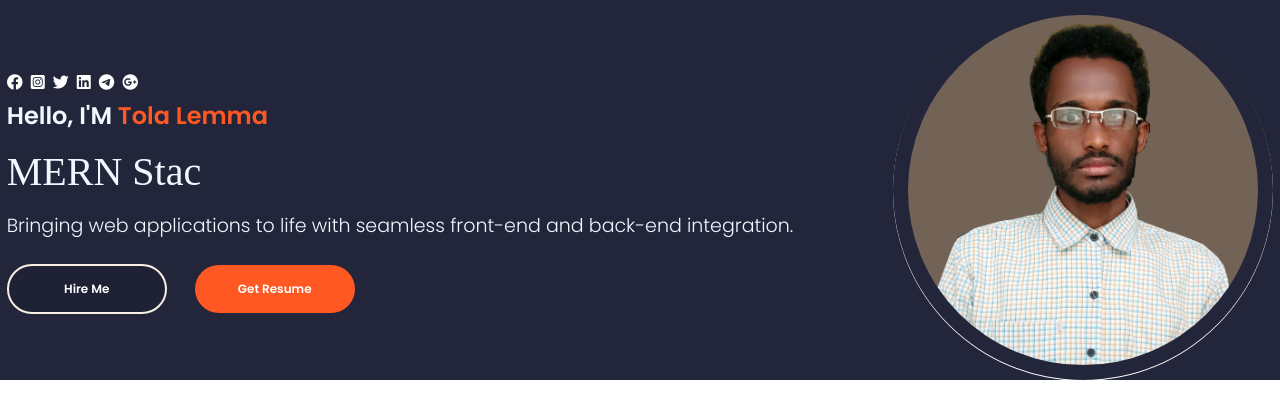
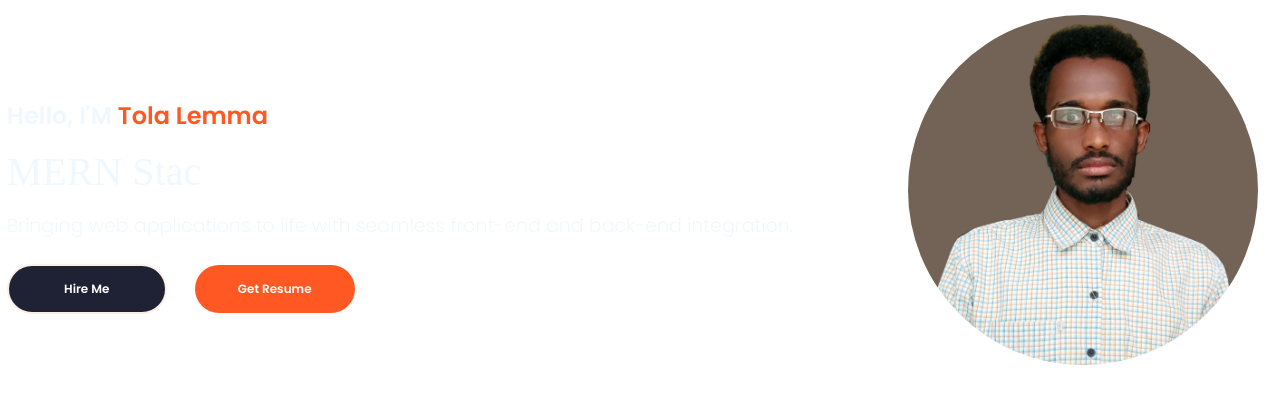
Before and after one commit to Tola-lemma/portfolio, a React (Create React App) app: page / in a window 1280 px wide. Shown: the top 418 px of the page. Built offline with nearby package versions, Linux system fonts and the light colour scheme.

Commit message:
background image is moved to home.css

```diff
--- a/src/Portfolio_Container/Home/Profile.css
+++ b/src/Portfolio_Container/Home/Profile.css
@@ -4,7 +4,6 @@
     justify-content: center;
     height: 10%;
     min-height:fit-content ;
-    background-image: url('../../assets/Home/bg.png');
 }
 .profile-parent{
     display: flex;
```
